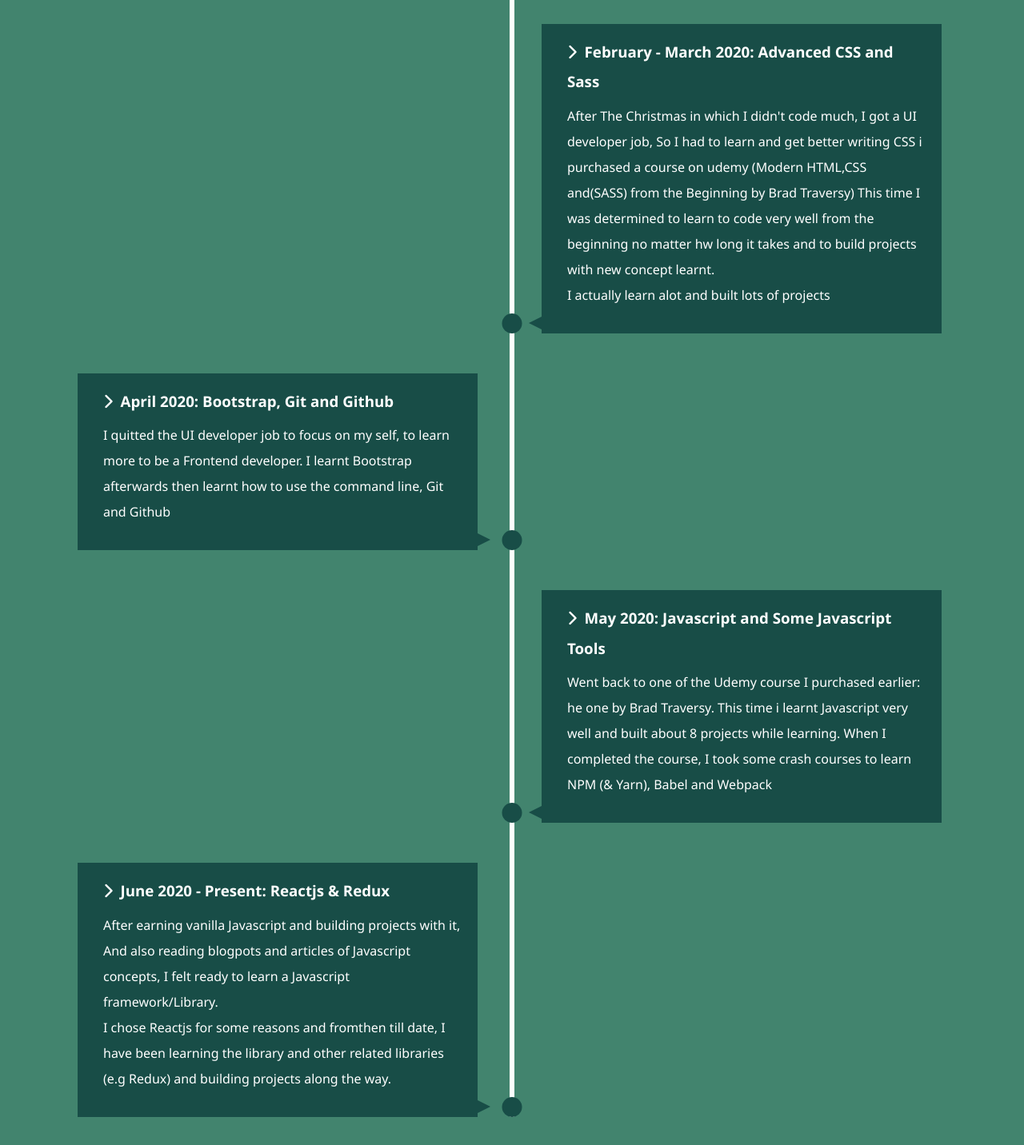
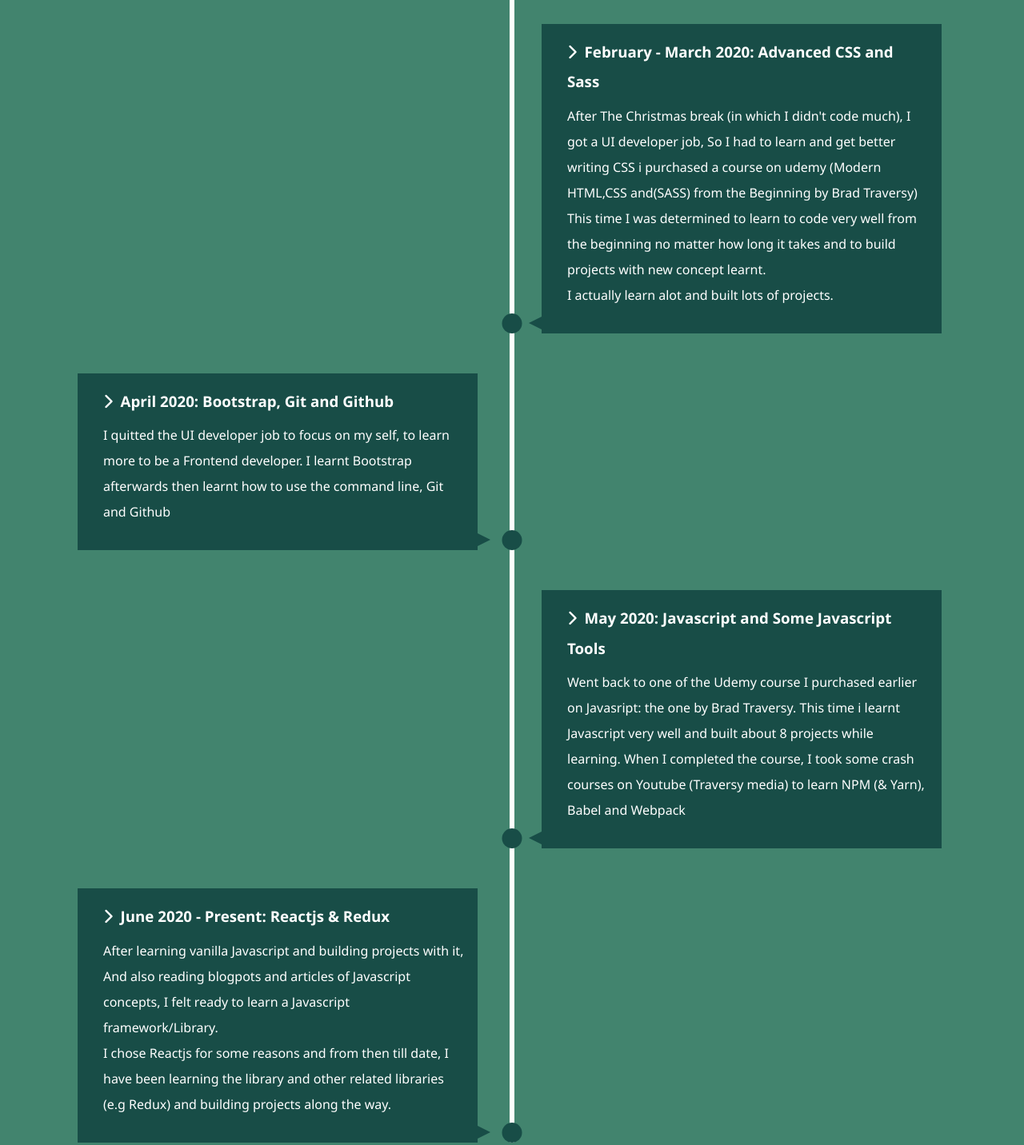
Before and after one commit to Origho-precious/journey-so-far, a plain HTML site: page index.html in a window 1280 px wide. Shown: the part 980-2412 px from the top of the page at 80% size. Drawn offline with Linux system fonts and the light colour scheme.

Commit message:
Update index.html

```diff
--- a/index.html
+++ b/index.html
@@ -27,13 +27,13 @@
             <li>
                 <div>
                     <h3><i class="fas fa-chevron-right"></i> October - November 2019: Javascript</h3>
-                    <p>I quickly stopped learning HTML and CSS to learn Javascript (something i quickly regretted) I wasnn't really understanding Javascript so i bought another course on Udemy for javscript alone (Modern Javascript from the beginning by Brad Traversy & Javascript Complete Guide by Maximilian Schweurmuller) <br> PS: I didn't Complete both</p>
+                    <p>I quickly stopped learning HTML and CSS to learn Javascript (something i quickly regretted) I wasn't really understanding Javascript so i bought another course on Udemy for Javascript alone (Modern Javascript from the beginning by Brad Traversy & Javascript Complete Guide by Maximilian Schweurmuller) <br> PS: I didn't Complete both then.</p>
                 </div>
             </li>
             <li>
                 <div>
                     <h3><i class="fas fa-chevron-right"></i> February - March 2020: Advanced CSS and Sass</h3>
-                    <p> After The Christmas in which I didn't code much, I got a UI developer job, So I had to learn and get better writing CSS i purchased a course on udemy (Modern HTML,CSS and(SASS) from the Beginning by Brad Traversy) This time I was determined to learn to code very well from the beginning no matter hw long it takes and to build projects with new concept learnt. <br> I actually learn alot and built lots of projects </p>
+                    <p> After The Christmas break (in which I didn't code much), I got a UI developer job, So I had to learn and get better writing CSS i purchased a course on udemy (Modern HTML,CSS and(SASS) from the Beginning by Brad Traversy) This time I was determined to learn to code very well from the beginning no matter how long it takes and to build projects with new concept learnt. <br> I actually learn alot and built lots of projects.</p>
                 </div>
             </li>
             <li>
@@ -45,13 +45,13 @@
             <li>
                 <div>
                     <h3><i class="fas fa-chevron-right"></i> May 2020: Javascript and Some Javascript Tools</h3>
-                    <p>Went back to one of the Udemy course I purchased earlier: he one by Brad Traversy. This time i learnt Javascript very well and built about 8 projects while learning. When I completed the course, I took some crash courses to learn NPM (& Yarn), Babel and Webpack</p>
+                    <p>Went back to one of the Udemy course I purchased earlier on Javasript: the one by Brad Traversy. This time i learnt Javascript very well and built about 8 projects while learning. When I completed the course, I took some crash courses on Youtube (Traversy media) to learn NPM (& Yarn), Babel and Webpack</p>
                 </div>
             </li>
             <li>
                 <div>
                     <h3><i class="fas fa-chevron-right"></i> June 2020 - Present: Reactjs & Redux</h3>
-                    <p>After earning vanilla Javascript and building projects with it, And also reading blogpots and articles of Javascript concepts, I felt ready to learn a Javascript framework/Library. <br>I chose Reactjs for some reasons and fromthen till date, I have been learning the library and other related libraries (e.g Redux) and building projects along the way.</p>
+                    <p>After learning vanilla Javascript and building projects with it, And also reading blogpots and articles of Javascript concepts, I felt ready to learn a Javascript framework/Library. <br>I chose Reactjs for some reasons and from then till date, I have been learning the library and other related libraries (e.g Redux) and building projects along the way.</p>
                 </div>
             </li>
         </ul>
```
